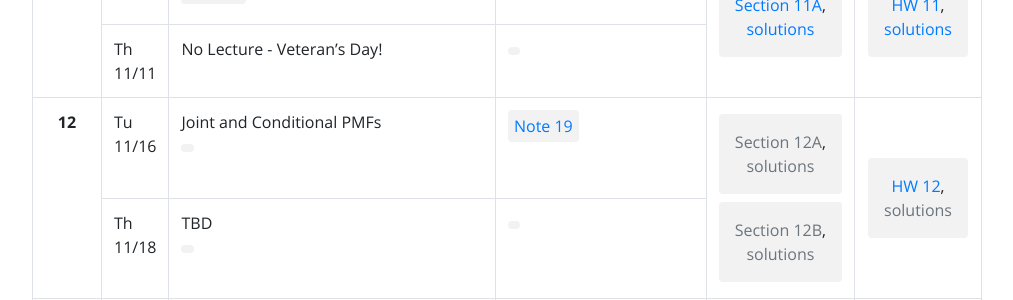
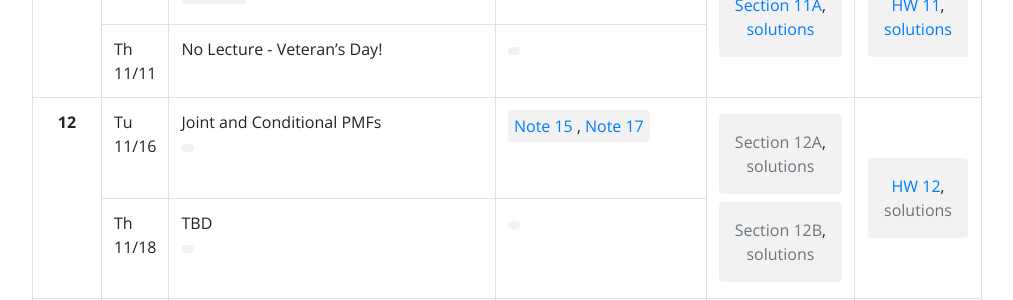
Before and after one commit to tsgoten/cs70-website, a Jekyll site: the page built from index.html, in a window 1280 px wide and 900 px high, scrolled down 3446 px. Shown: the part 145-445 px from the top of the window, without its empty margins (133-1146 px from the left). Built offline with Jekyll 4.4.1, drawn with Linux system fonts in a browser that asks for light colours.

Commit message:
updated notes for Tuesday's lecture

```diff
--- a/_data/materials/week_12.yml
+++ b/_data/materials/week_12.yml
@@ -2,7 +2,7 @@
   date: "11/16"
   week: 12
   title: "Joint and Conditional PMFs"
-  reading_text: [19]
+  reading_text: [15, 17]
   webcast:
   password:
   mirror:
```
